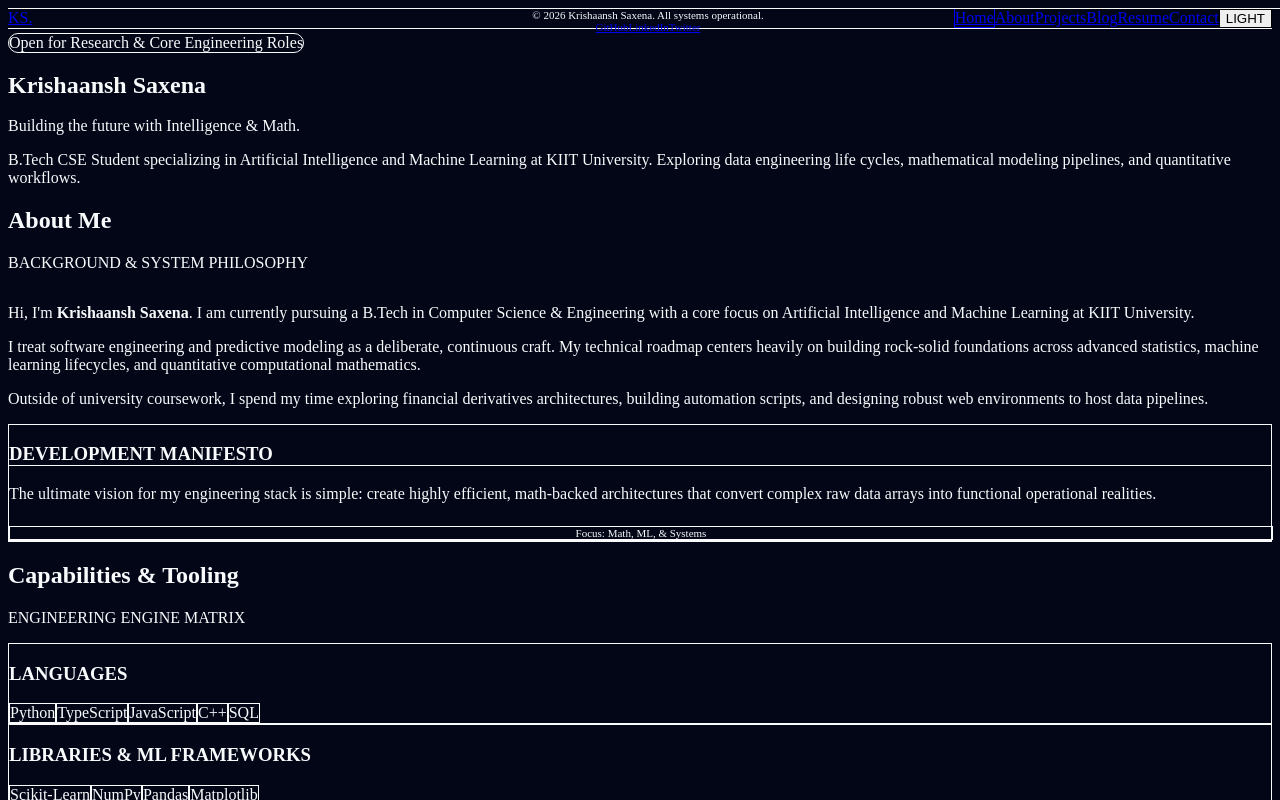
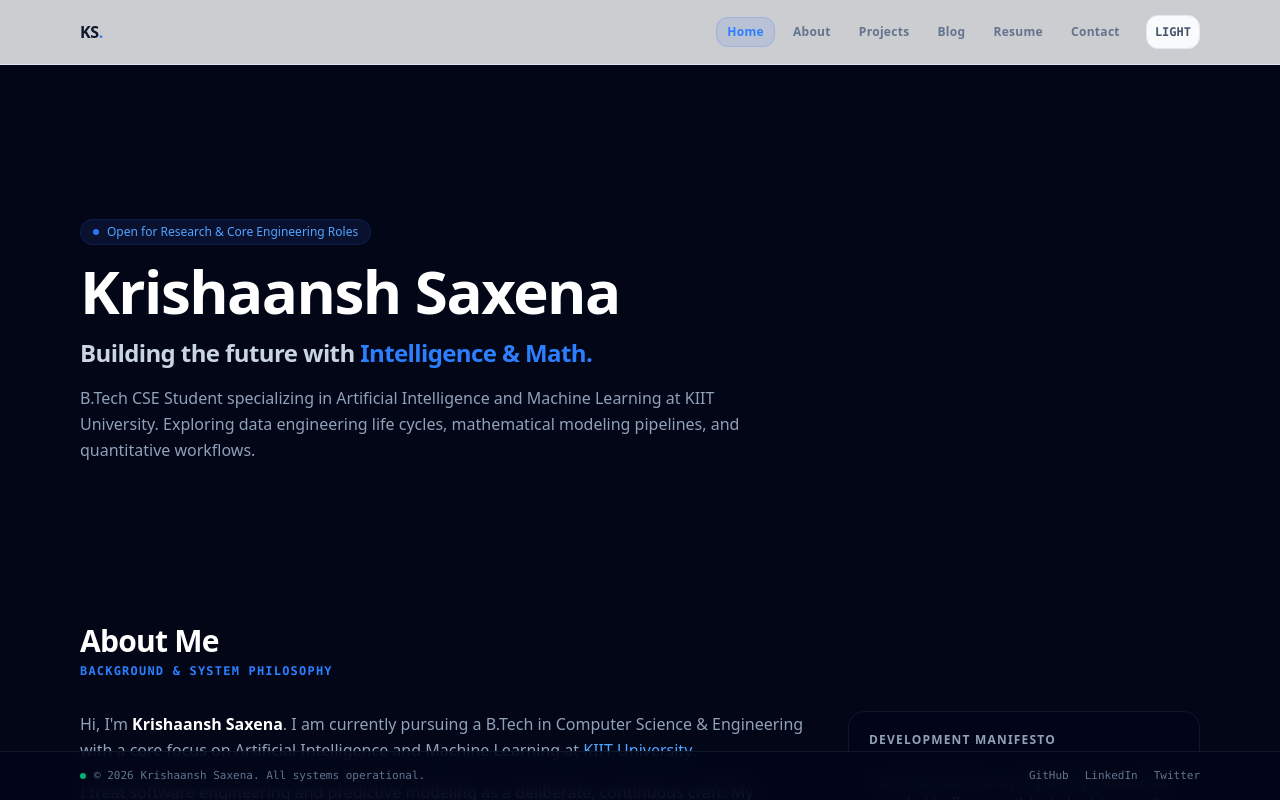
Before and after one commit to krishaanshsaxena/krishaansh-portfolio, a Next.js app: page / in a window 1280 px wide. Shown: the top 800 px of the page. Built offline with nearby package versions, Linux system fonts and the light colour scheme.

Commit message:
fix: injected tailwind v4 import directives to restore global UI styling compiles

```diff
--- a/app/globals.css
+++ b/app/globals.css
@@ -1,9 +1,7 @@
 /* app/globals.css */
-@tailwind base;
-@tailwind components;
-@tailwind utilities;
+@import "tailwindcss"; /* CRUCIAL: This triggers the Tailwind v4 compilation engine */
 
-/* 1. Safe, non-breaking root theme adjustments */
+/* 1. Safe, non-breaking root theme variables */
 html, body {
   background-color: #020617; /* slate-950 */
   color: #f8fafc; /* slate-50 */
```
